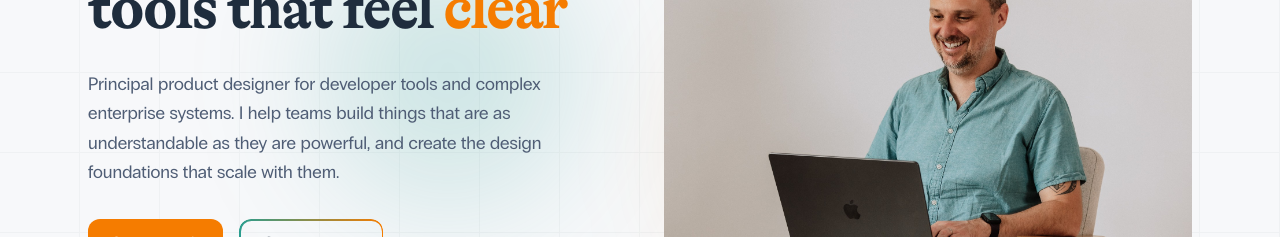
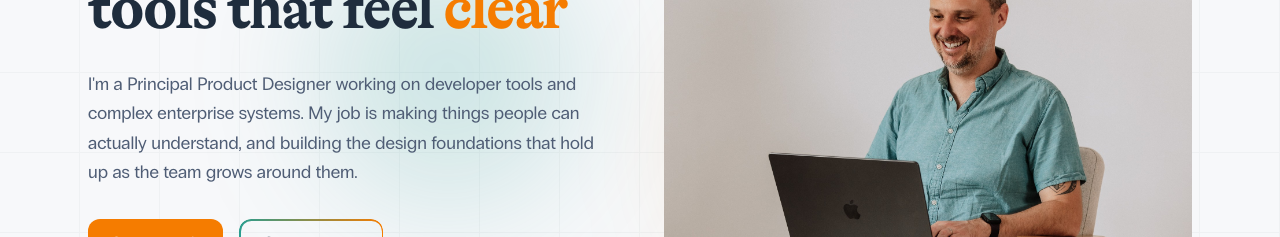
Before and after one commit to jonofoxdesign/jonofox-portfolio, a Next.js app: page /en/ in a window 1280 px wide. Shown: the part 280-517 px from the top of the page. Built offline with nearby package versions, Linux system fonts and the light colour scheme; no server answers.

Commit message:
copy: tighten homepage subhead voice (approved rewrite)

```diff
--- a/src/app/[locale]/page.tsx
+++ b/src/app/[locale]/page.tsx
@@ -16,7 +16,7 @@ const content = {
       headline2: "complex",
       headline3: "tools that feel",
       headline4: "clear",
-      sub: "Principal product designer for developer tools and complex enterprise systems. I help teams build things that are as understandable as they are powerful, and create the design foundations that scale with them.",
+      sub: "I'm a Principal Product Designer working on developer tools and complex enterprise systems. My job is making things people can actually understand, and building the design foundations that hold up as the team grows around them.",
       cta1: "See my work",
       cta2: "Get in contact",
     },
```
